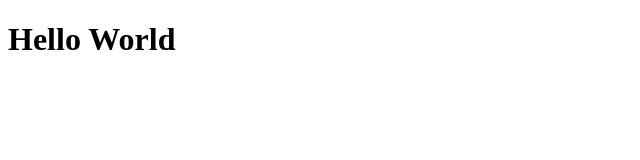
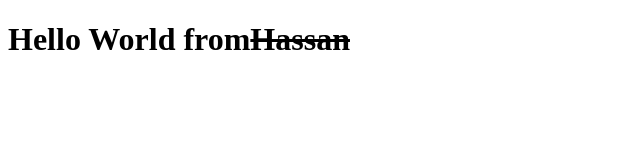
Before and after one commit to HassanNawaz-cpu/Bootcamp-2020, a plain HTML site: page index.html in a window 1280 px wide. Shown: the whole page, without its empty margins (0-640 px from the left). Drawn offline with Linux system fonts and the light colour scheme.

Commit message:
updated index.html

```diff
--- a/index.html
+++ b/index.html
@@ -7,7 +7,7 @@
 </head>
 <body>
     <div>
-        <h1>Hello World</h1>
+        <h1>Hello World from<s>Hassan</s></h1>
     </div>
 
 </body>
```
